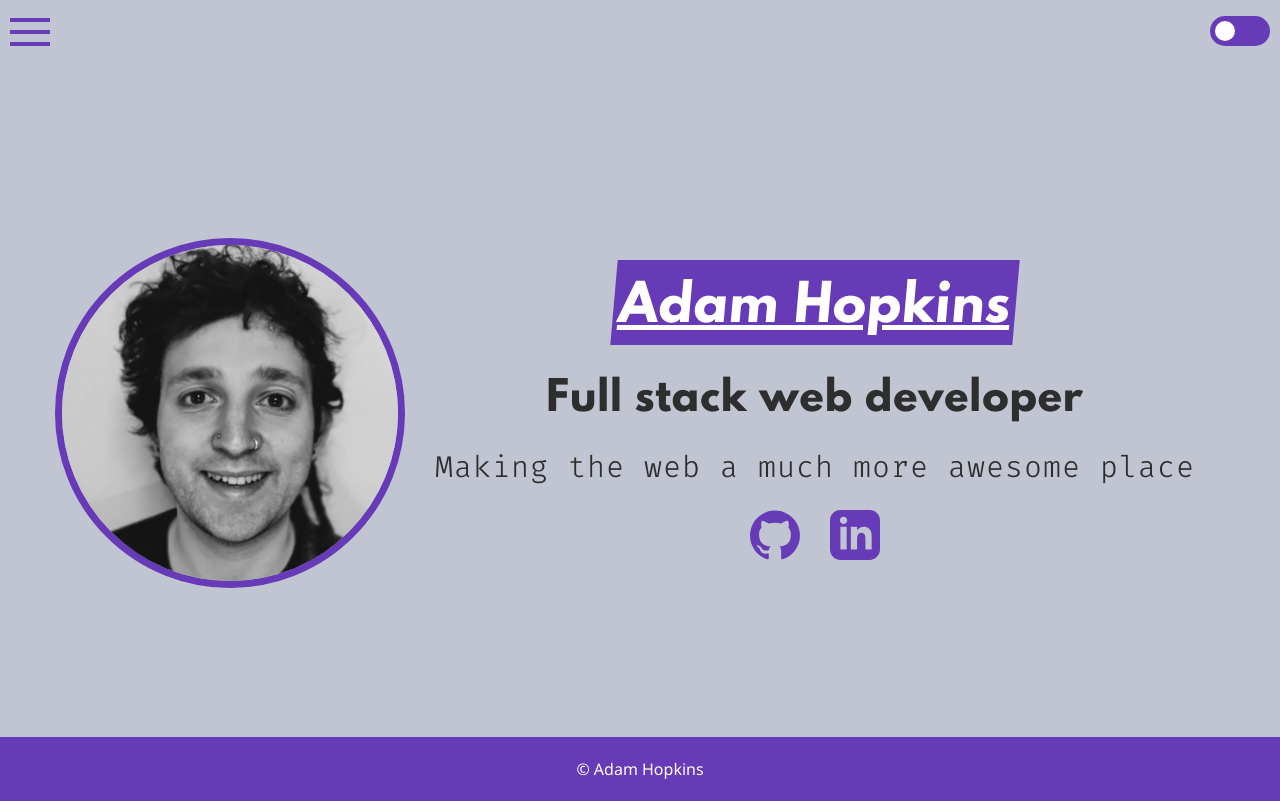
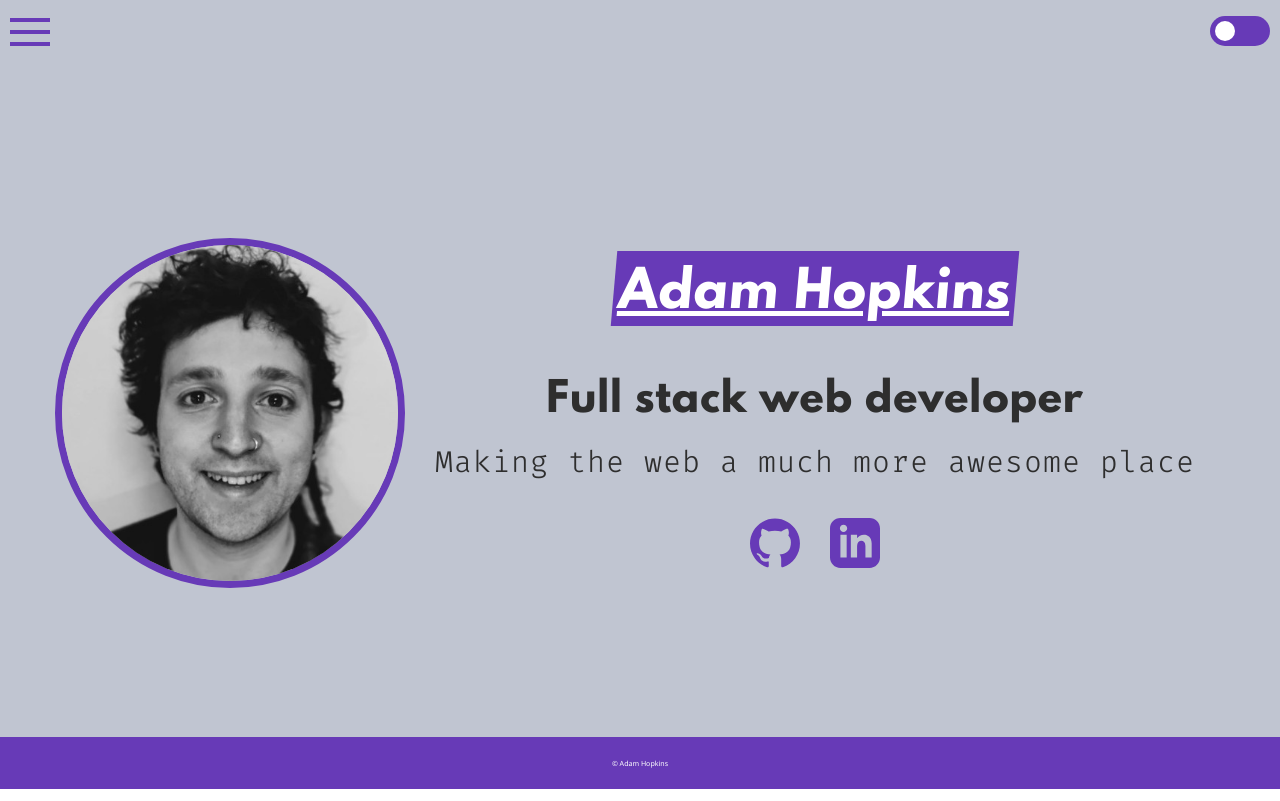
Before and after one commit to justadamhopkins/AdamHopkinsSSG, a Gatsby site: page / in a window 1280 px wide. Built offline with nearby package versions, Linux system fonts and the light colour scheme; Gatsby itself is replaced by a stand-in of ours; a web font is replaced by a local one.

Commit message:
started integrating typeography

```diff
--- a/src/pages/index.tsx
+++ b/src/pages/index.tsx
@@ -13,12 +13,11 @@ export const StyledProfileWrapper = styled(motion.section)`
   align-items: center;
   height: 100%;
   h2 {
-    padding-top: 20px;
-    font-size: var(--font-size-xtra-small);
+    /* padding-top: 20px; */
   }
   p {
-    padding-top: 20px;
-    font-size: var(--font-size-xtra-small);
+    /* padding-top: 20px; */
+
     font-family: 'FiraCodeLight';
   }
   div:first-child {
--- a/src/styles/ui/GlobalUiStyles.ts
+++ b/src/styles/ui/GlobalUiStyles.ts
@@ -23,6 +23,12 @@ export const GlobalUiStyles = createGlobalStyle`
     --font-size-small: 3rem;
     --font-size-xtra-small: 2.5rem;
     --font-heading: 'LeagueSpartanBold', sans-serif;
+    --h1: 5.653rem;
+    --h2: 3.998rem;
+    --h3: 2.827rem;
+    --h4: 1.999rem;
+    --h5: 1.414rem;
+    --small: 0.707rem;
   }
   ${reset}
   *, *:before, *:after {
@@ -35,16 +41,56 @@ export const GlobalUiStyles = createGlobalStyle`
     color: '#1a202c';
     font-size: 62.5%;
   }
+  html,
   body {
-    line-height: 1.5;
-    letter-spacing: 0;
-    background-color: '#f7fafc';
-    font-size: 1.6rem;
+    margin: 0;
+    padding: 0;
+    height: 100%;
   }
-  html, body {
-    margin:0;
-    padding:0;
-    height:100%;
+  body {
+    font-weight: 400;
+    line-height: 1.75;
+    color: #000000;
+  }
+  p {
+    margin-bottom: 1rem;
+  }
+
+  h1,
+  h2,
+  h3,
+  h4,
+  h5 {
+    margin: 3rem 0 1.38rem;
+    font-family: var(--font-heading), sans-serif;
+    font-weight: 400;
+    line-height: 1.3;
+  }
+
+  h1 {
+    margin-top: 0;
+    font-size: var(--h1);
+  }
+
+  h2 {
+    font-size: var(--h2);
+  }
+
+  h3 {
+    font-size: var(--h3);
+  }
+
+  h4 {
+    font-size: var(--h4);
+  }
+
+  h5 {
+    font-size: var(--h5);
+  }
+
+  small,
+  .text_small {
+    font-size: var(--small);
   }
   .light {
     --background: var(--lightGrey);
@@ -60,14 +106,20 @@ export const GlobalUiStyles = createGlobalStyle`
     --fontPrimary: var(--white);
     --fontPrimaryNav: var(--darkGrey);
   }
-  h1,h2,h3,h4,p {
+  h1,
+  h2,
+  h3,
+  h4,
+  p {
     font-family: var(--font-heading);
     letter-spacing: 1px;
   }
   h1 {
     color: var(--white);
   }
-  h2, h3, p {
+  h2,
+  h3,
+  p {
     color: var(--fontPrimary);
   }
 `
```
